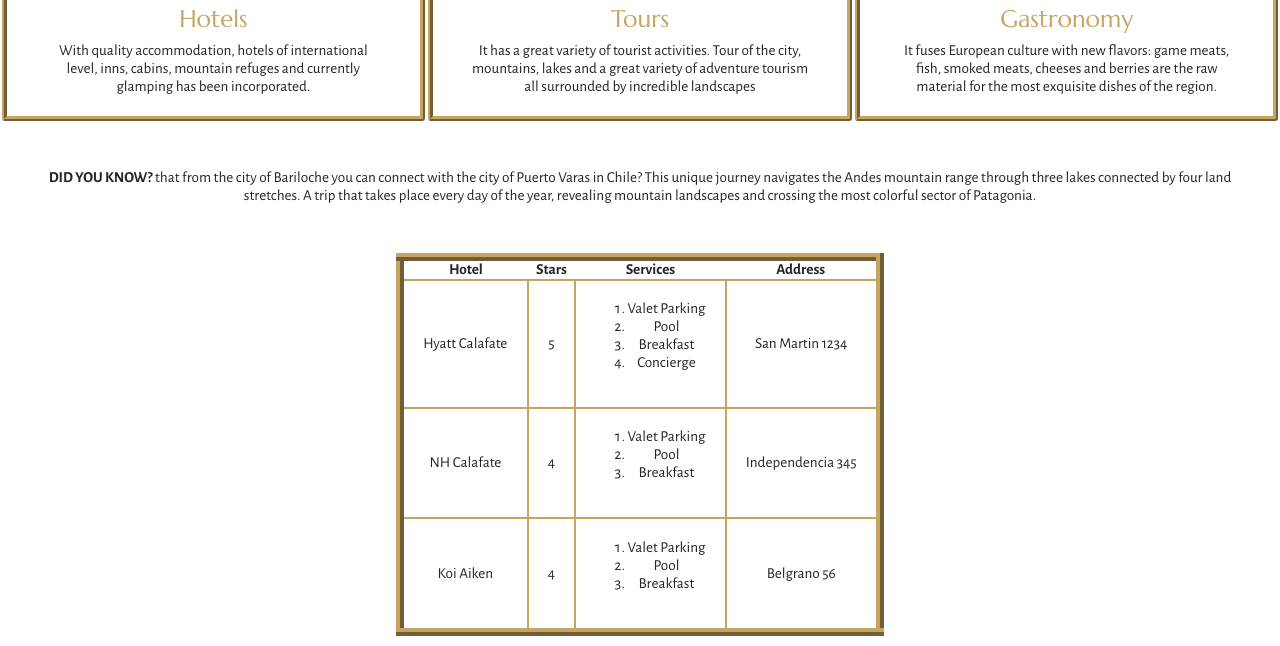
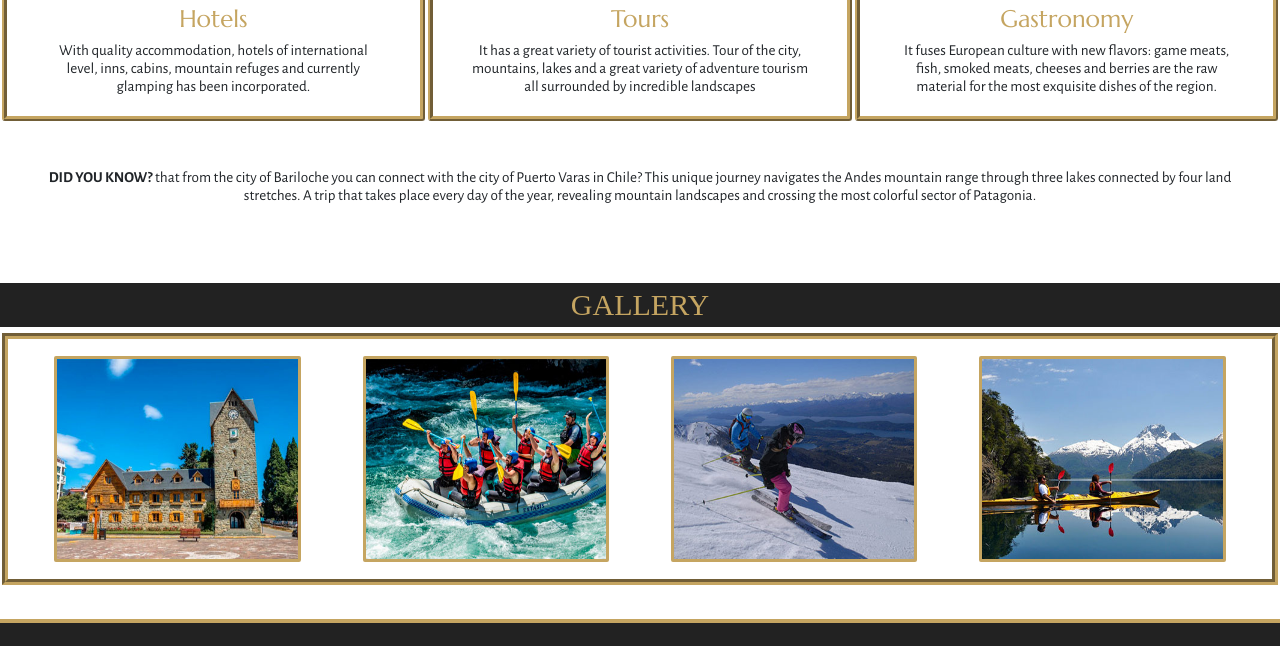
Before and after one commit to FacundoRuizDiaz/reinventTravel, a website: page bariloche.html in a window 1280 px wide. Shown: the part 1367-2013 px from the top of the page. Drawn offline with nearby package versions, Linux system fonts and the light colour scheme; a web font is replaced by a local one.

Commit message:
eliminacion tabla seccion destinos

```diff
--- a/bariloche.html
+++ b/bariloche.html
@@ -123,58 +123,6 @@
           <p class="principal__textos"><b>DID YOU KNOW?</b> that from the city of Bariloche you can connect with the city of Puerto Varas in Chile? This unique journey navigates the Andes mountain range through three lakes connected by four land stretches. A trip that takes place every day of the year, revealing mountain landscapes and crossing the most colorful sector of Patagonia.</p>
         </div>
 
-        <div id="tabla">
-          <table border="4" cellpadding="3" cellspacing="8" bgcolor="#C5A561" align="center" class="borde__formulario">
-            <tr><!--Titulo de tabla-->
-              <th>Hotel</th>
-              <th>Stars</th>
-              <th>Services</th>
-              <th>Address</th>
-            </tr>
-
-            <tr>
-              <td>Hyatt Calafate</td>
-              <td>5</td>
-              <td>
-                <ol>
-                  <li>Valet Parking</li>
-                  <li>Pool</li>
-                  <li>Breakfast</li>
-                  <li>Concierge</li>
-                </ol>
-              </td>
-              <td>San Martin 1234</td>
-            </tr>
-
-            <tr>
-              <td>NH Calafate</td>
-              <td>4</td>
-              <td>
-                <ol>
-                  <li>Valet Parking</li>
-                  <li>Pool</li>
-                  <li>Breakfast</li>
-                </ol>
-              </td>
-              <td>Independencia 345</td>
-            </tr>
-
-            <tr>
-              <td>Koi Aiken</td>
-              <td>4</td>
-              <td>
-                <ol>
-                  <li>Valet Parking</li>
-                  <li>Pool</li>
-                  <li>Breakfast</li>
-                </ol>
-              </td>
-              <td>Belgrano 56</td>
-            </tr>
-
-          </table>
-        </div>
-
         <div class="bariloche__galeriaTitulo">
           <h2 id="aparecer" class="principal__titulosConFondo">GALLERY</h2>
         </div>
--- a/scss/_grillas.scss
+++ b/scss/_grillas.scss
@@ -68,11 +68,10 @@
         "descrip descrip descrip descrip descrip descrip descrip descrip descrip"
         "prestacion1 prestacion1 prestacion1 prestacion2 prestacion2 prestacion2 prestacion3 prestacion3 prestacion3"
         "definicion definicion definicion definicion definicion definicion definicion definicion definicion"
-        "tabla tabla tabla tabla tabla tabla tabla tabla tabla"
         "galeria galeria galeria galeria galeria galeria galeria galeria galeria"
         "fotogal fotogal fotogal fotogal fotogal fotogal fotogal fotogal fotogal";
 
-        grid-template-rows: 14rem 11rem 11rem 26rem 5rem 10rem;
+        grid-template-rows: 14rem 11rem 11rem 5rem 10rem;
         grid-template-columns: 1fr 1fr 1fr 1fr 1fr 1fr 1fr 1fr 1fr;
         justify-content: center;
         align-content: center;
@@ -147,11 +146,10 @@
         "descrip descrip descrip descrip descrip descrip descrip descrip descrip"
         "prestacion1 prestacion1 prestacion1 prestacion2 prestacion2 prestacion2 prestacion3 prestacion3 prestacion3"
         "definicion definicion definicion definicion definicion definicion definicion definicion definicion"
-        "tabla tabla tabla tabla tabla tabla tabla tabla tabla"
         "galeria galeria galeria galeria galeria galeria galeria galeria galeria"
         "fotogal fotogal fotogal fotogal fotogal fotogal fotogal fotogal fotogal";
 
-        grid-template-rows: 12rem 24rem 8rem 26rem 5rem 13rem;
+        grid-template-rows: 12rem 24rem 8rem 5rem 13rem;
         grid-template-columns: 1fr 1fr 1fr 1fr 1fr 1fr 1fr 1fr 1fr;
         justify-content: center;
         align-content: center;
@@ -238,11 +236,10 @@
         "descrip descrip descrip descrip descrip descrip descrip descrip descrip"
         "prestacion1 prestacion1 prestacion1 prestacion2 prestacion2 prestacion2 prestacion3 prestacion3 prestacion3"
         "definicion definicion definicion definicion definicion definicion definicion definicion definicion"
-        "tabla tabla tabla tabla tabla tabla tabla tabla tabla"
         "galeria galeria galeria galeria galeria galeria galeria galeria galeria"
         "fotogal fotogal fotogal fotogal fotogal fotogal fotogal fotogal fotogal";
 
-        grid-template-rows: 11rem 25rem 8rem 27rem 5rem 15rem;
+        grid-template-rows: 11rem 25rem 8rem 5rem 15rem;
         grid-template-columns: 1fr 1fr 1fr 1fr 1fr 1fr 1fr 1fr 1fr;
         justify-content: center;
         align-content: center;
@@ -334,11 +331,10 @@
         "descrip descrip descrip descrip descrip descrip descrip descrip descrip"
         "prestacion1 prestacion1 prestacion1 prestacion2 prestacion2 prestacion2 prestacion3 prestacion3 prestacion3"
         "definicion definicion definicion definicion definicion definicion definicion definicion definicion"
-        "tabla tabla tabla tabla tabla tabla tabla tabla tabla"
         "galeria galeria galeria galeria galeria galeria galeria galeria galeria"
         "fotogal fotogal fotogal fotogal fotogal fotogal fotogal fotogal fotogal";
 
-        grid-template-rows: 11rem 27rem 8rem 27rem 5rem 16rem;
+        grid-template-rows: 11rem 27rem 8rem 5rem 16rem;
         grid-template-columns: 1fr 1fr 1fr 1fr 1fr 1fr 1fr 1fr 1fr;
         justify-content: center;
         align-content: center;
@@ -417,11 +413,10 @@
         "descrip descrip descrip descrip descrip descrip descrip descrip descrip"
         "prestacion1 prestacion1 prestacion1 prestacion2 prestacion2 prestacion2 prestacion3 prestacion3 prestacion3"
         "definicion definicion definicion definicion definicion definicion definicion definicion definicion"
-        "tabla tabla tabla tabla tabla tabla tabla tabla tabla"
         "galeria galeria galeria galeria galeria galeria galeria galeria galeria"
         "fotogal fotogal fotogal fotogal fotogal fotogal fotogal fotogal fotogal";
 
-        grid-template-rows: 10rem 29rem 8rem 27rem 5rem 16rem;
+        grid-template-rows: 10rem 29rem 8rem 5rem 16rem;
         grid-template-columns: 1fr 1fr 1fr 1fr 1fr 1fr 1fr 1fr 1fr;
         justify-content: center;
         align-content: center;
--- a/scss/_operaciones.scss
+++ b/scss/_operaciones.scss
@@ -17,11 +17,3 @@
     border-color: $color-oro;
     margin: 0.1rem;
 }
-
-%tablaDestino {
-    text-align: center;
-    border-spacing: 3px;
-    font: $fuente-textos;
-    padding: 1.2rem;
-    background-color: $color-blanco;
-}
--- a/scss/estilos.scss
+++ b/scss/estilos.scss
@@ -125,29 +125,6 @@ form#miEstilo {
 }
 
 
-/*Atributos Tabla*/
-
-main {
-    section{
-        div{
-            table {
-                @extend %tablaDestino;
-                @include bordes (0px, 3px, double);
-                }
-                tr {
-                    @extend %tablaDestino;
-                    @include bordes (0px, 2px, solid);
-                    }
-                    td {
-                        @extend %tablaDestino;
-                        @include bordes (0px, 2px, solid);
-                    }
-
-
-        }
-    }
-}
-
 /*Animaciones*/
 
 #grad {
```
Also changed, not shown: css/estilos.css.
